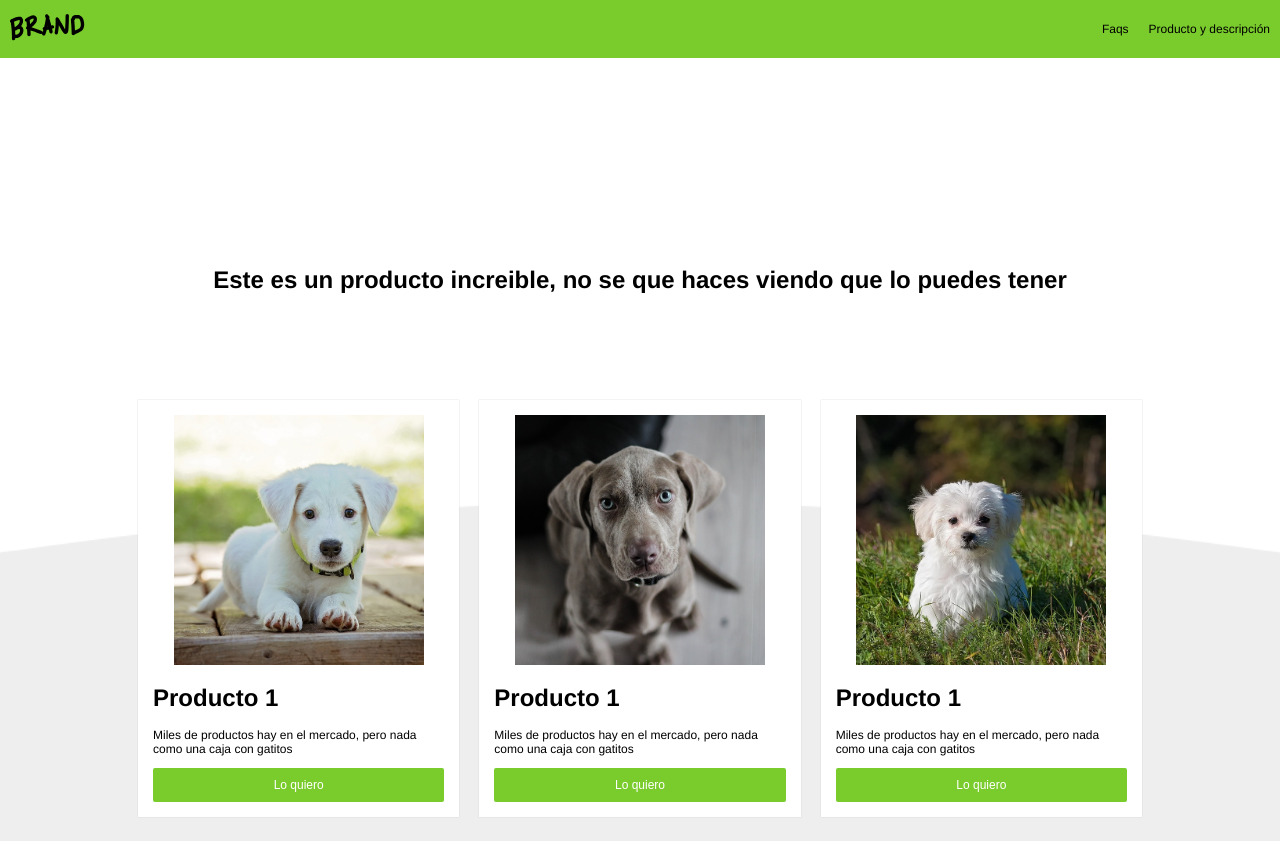
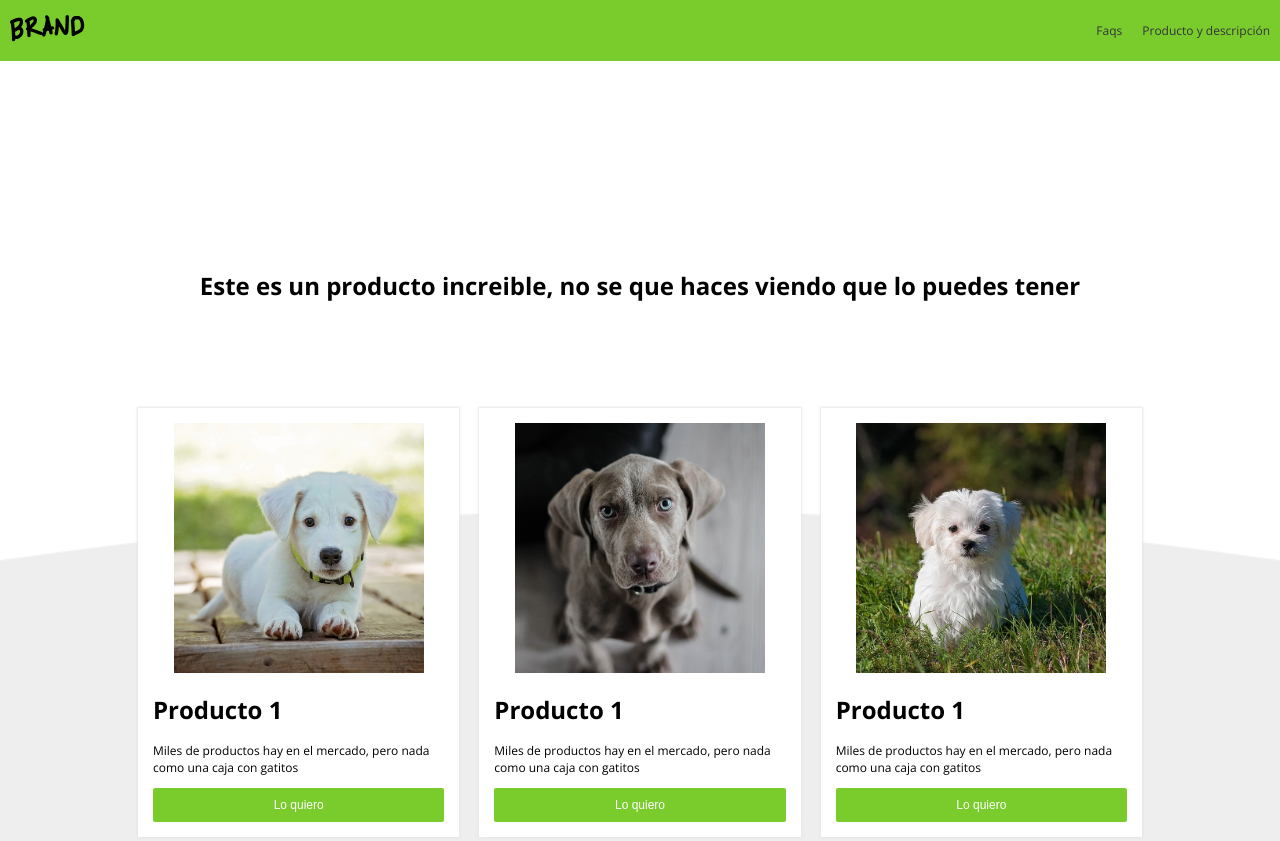
Before and after one commit to csswoman/adopta_un_perrito, a plain HTML site: page index.html in a window 1280 px wide. Shown: the top 841 px of the page. Drawn offline with nearby package versions, Linux system fonts and the light colour scheme; a script that the page names is missing.

Commit message:
personalizando las variables de css

```diff
--- a/css/estilos.css
+++ b/css/estilos.css
@@ -1,17 +1,35 @@
+@import url('https://fonts.googleapis.com/css?family=Open+Sans:400,700&display=swap');
+
+/* Variables */
+:root {
+    --green-color: #7ACC2D;
+    --white-color: white;
+    --black-color: #313337;
+
+    /* Tipografia */
+    --normal: 12px;
+
+    /* Espaciado */
+    --space: 10px;
+
+    /* Box Shadow */
+    --box: 0px 0 2px 1px #e6e5e9;
+}
+
 html,
 body {
     padding: 0px;
     margin: 0px;
-    font-size: 12px;
-    font-family: Helvetica;
+    font-size: var(--normal);
+    font-family: 'Open Sans', sans-serif;
 }
 
 
 nav {
     display: flex;
-    background-color: #7ACC2D;
-    padding: 10px;
-    color: white;
+    background-color: var(--green-color);
+    padding: var(--space);
+    color: var(--white-color);
     justify-content: space-between;
     align-items: center;
 }
@@ -27,7 +45,7 @@ nav li {
 }
 
 nav li a {
-    color: black;
+    color: var(--black-color);
     text-decoration: none;
 }
 
@@ -52,14 +70,14 @@ nav li a:hover {
 }
 
 .product {
-    padding: 10px;
+    padding: var(--space);
     margin-top: -240px;
 }
 
 .product .content {
     background-color: white;
     padding: 15px;
-    box-shadow: 0 0 1px #c1bcbc;
+    box-shadow: var(--box);
 }
 
 .img_content {
@@ -73,10 +91,10 @@ nav li a:hover {
 }
 
 .main_button {
-    background-color: #7ACC2D;
+    background-color: var(--green-color);
     width: 100%;
-    padding: 10px;
-    font-size: 12px;
+    padding: var(--space);
+    font-size: var(--normal);
     color: white;
     border: 0;
     cursor: pointer;
```
